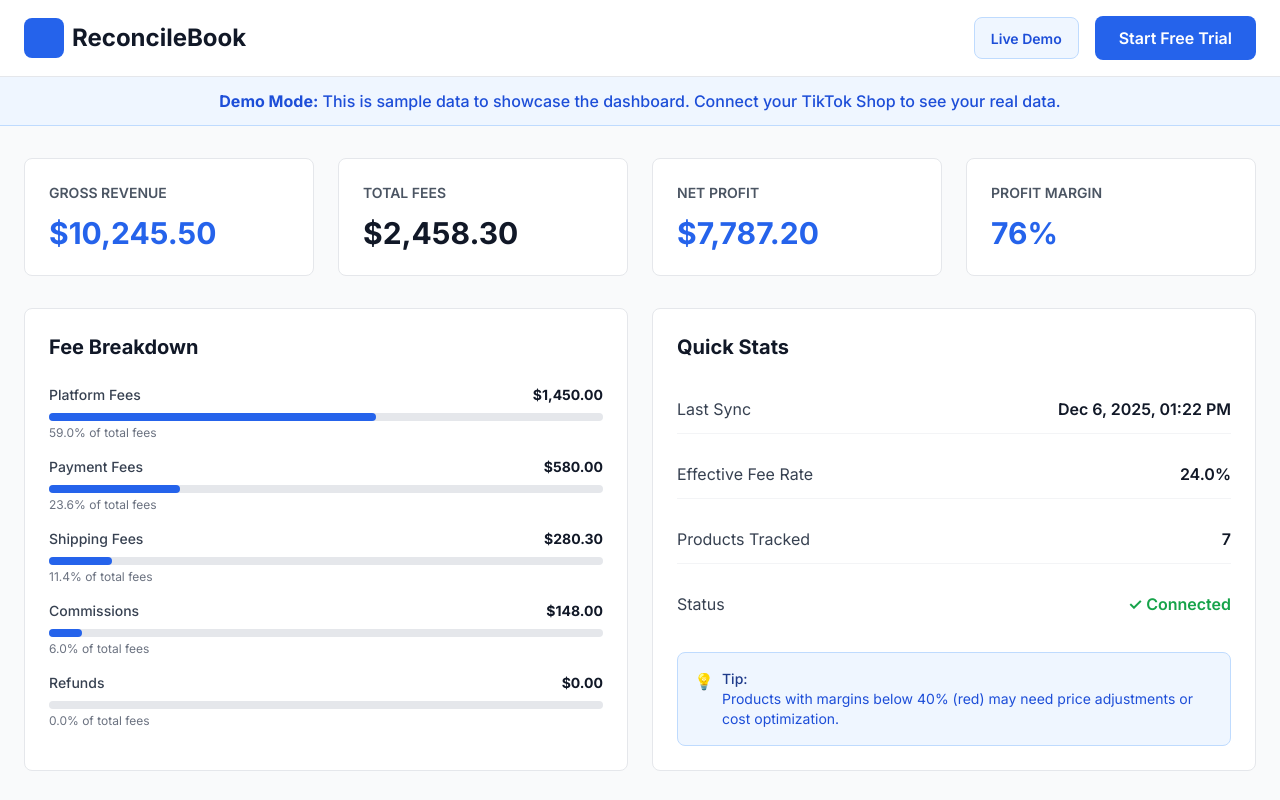
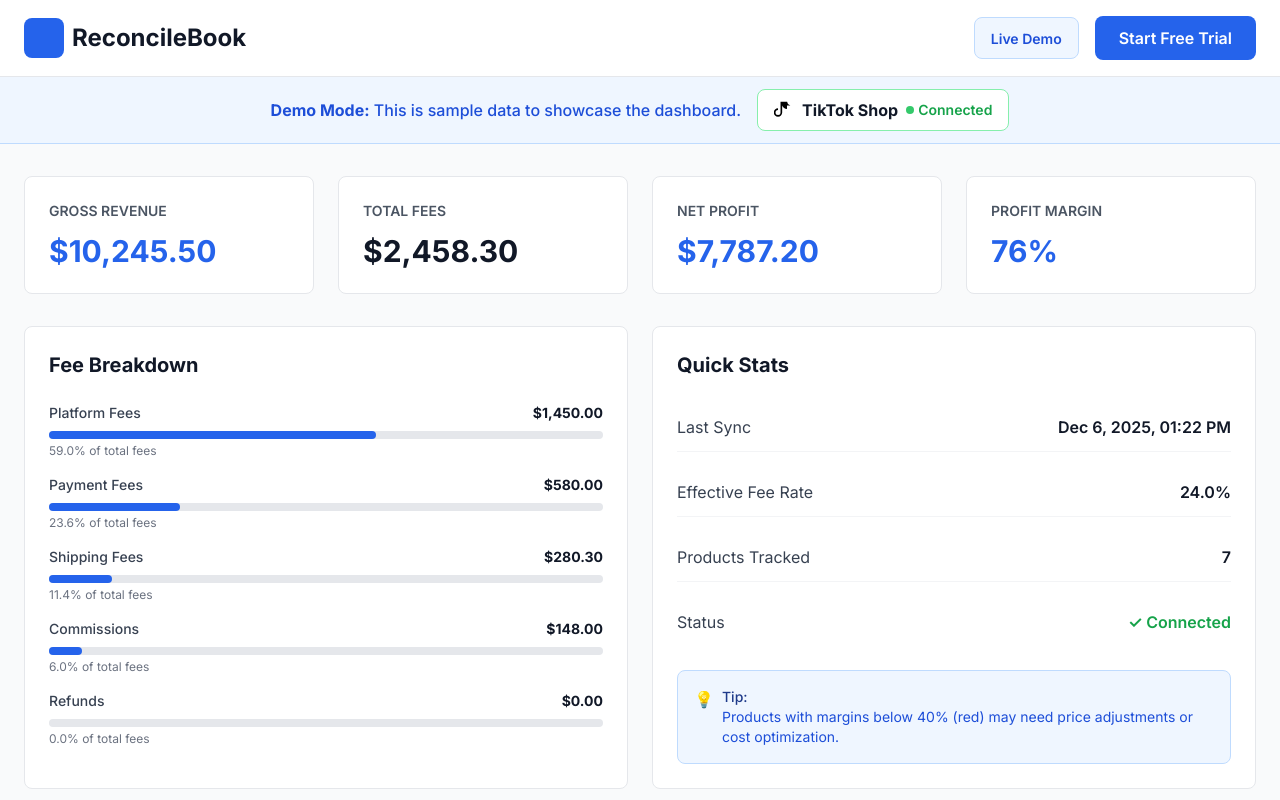
Before and after one commit to algominds35/tiktokshop-project-, a Next.js app: page /demo in a window 1280 px wide. Shown: the top 800 px of the page. Built offline with nearby package versions, Linux system fonts and the light colour scheme.

Commit message:
Add TikTok Shop connected badge with logo to demo page

```diff
--- a/app/demo/page.jsx
+++ b/app/demo/page.jsx
@@ -31,9 +31,23 @@ export default function DemoPage() {
       {/* Demo Mode Banner */}
       <div className="bg-blue-50 border-b border-blue-200 py-3">
         <div className="max-w-7xl mx-auto px-6">
-          <p className="text-center text-blue-700 font-medium">
-            <strong>Demo Mode:</strong> This is sample data to showcase the dashboard. Connect your TikTok Shop to see your real data.
-          </p>
+          <div className="flex items-center justify-center gap-4">
+            <p className="text-blue-700 font-medium">
+              <strong>Demo Mode:</strong> This is sample data to showcase the dashboard.
+            </p>
+            <div className="flex items-center gap-2 bg-white border border-green-300 px-4 py-2 rounded-lg">
+              <div className="flex items-center gap-2">
+                <svg className="w-5 h-5" viewBox="0 0 24 24" fill="currentColor">
+                  <path d="M19.59 6.69a4.83 4.83 0 01-3.77-4.25V2h-8v13a3 3 0 11-3-3v-2a5 5 0 105 5V6.69a7.17 7.17 0 005.77 4.25v-4.25z"/>
+                </svg>
+                <span className="font-bold text-gray-900">TikTok Shop</span>
+              </div>
+              <div className="flex items-center gap-1">
+                <span className="w-2 h-2 bg-green-500 rounded-full animate-pulse"></span>
+                <span className="text-sm font-semibold text-green-600">Connected</span>
+              </div>
+            </div>
+          </div>
         </div>
       </div>
 
```
